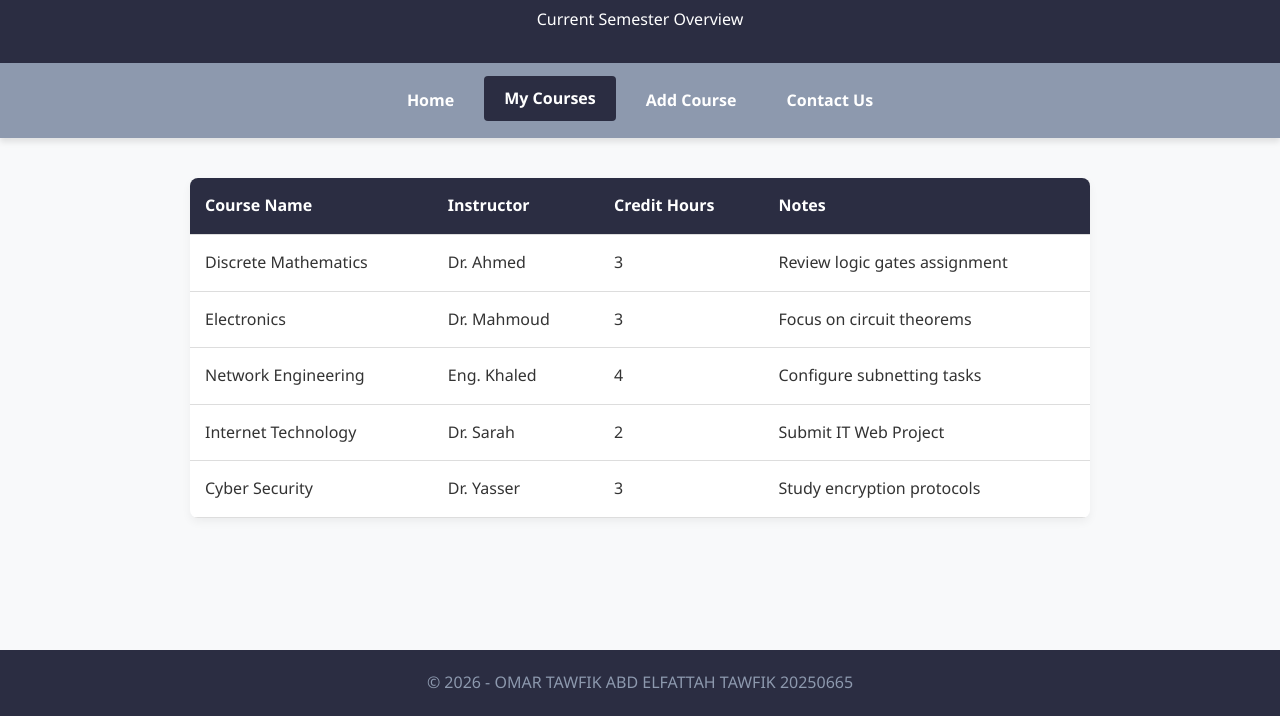
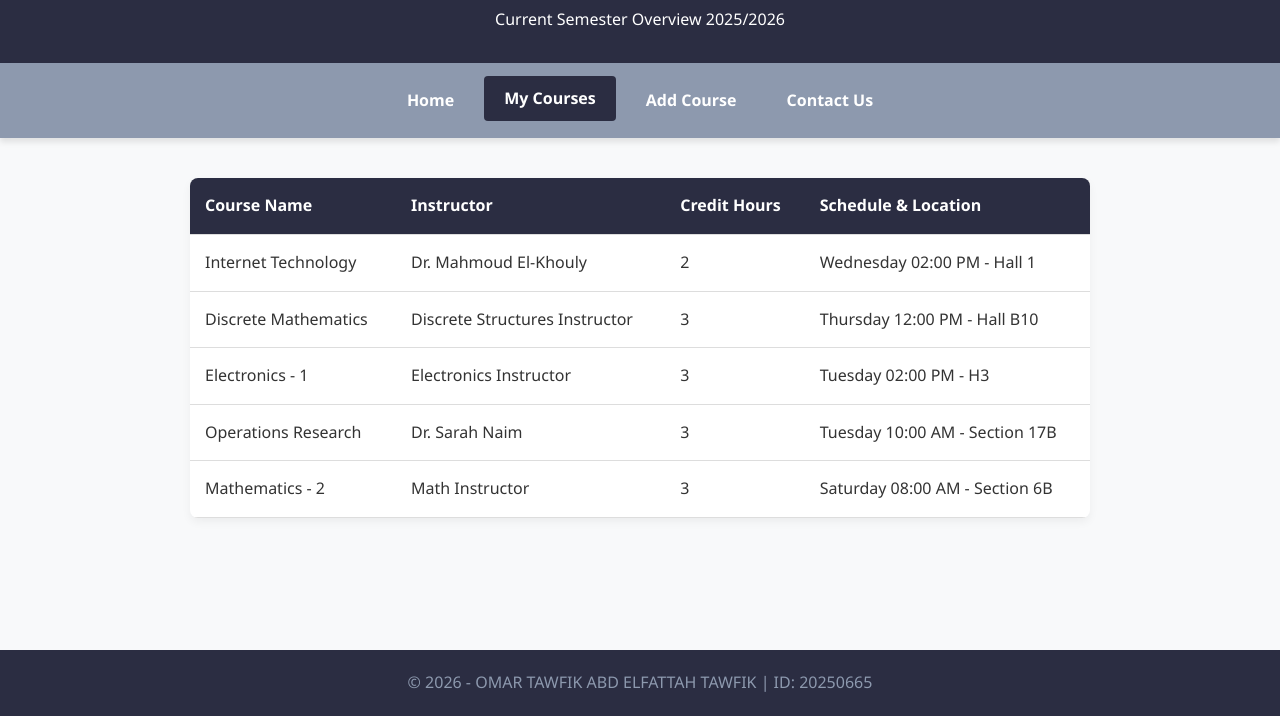
Before and after one commit to omartawfik-tech/IT-Project, a plain HTML site: page courses.html in a window 1280 px wide. Shown: the part 84-800 px from the top of the page. Drawn offline with Linux system fonts and the light colour scheme.

Commit message:
Update courses.html

```diff
--- a/courses.html
+++ b/courses.html
@@ -10,7 +10,7 @@
 
     <header>
         <h1>My Enrolled Courses</h1>
-        <p>Current Semester Overview</p>
+        <p>Current Semester Overview 2025/2026</p>
     </header>
 
     <nav>
@@ -28,39 +28,39 @@
                         <th>Course Name</th>
                         <th>Instructor</th>
                         <th>Credit Hours</th>
-                        <th>Notes</th>
+                        <th>Schedule & Location</th>
                     </tr>
                 </thead>
                 <tbody>
                     <tr>
-                        <td>Discrete Mathematics</td>
-                        <td>Dr. Ahmed</td>
-                        <td>3</td>
-                        <td>Review logic gates assignment</td>
+                        <td>Internet Technology</td>
+                        <td>Dr. Mahmoud El-Khouly</td>
+                        <td>2</td>
+                        <td>Wednesday 02:00 PM - Hall 1</td>
                     </tr>
                     <tr>
-                        <td>Electronics</td>
-                        <td>Dr. Mahmoud</td>
+                        <td>Discrete Mathematics</td>
+                        <td>Discrete Structures Instructor</td>
                         <td>3</td>
-                        <td>Focus on circuit theorems</td>
+                        <td>Thursday 12:00 PM - Hall B10</td>
                     </tr>
                     <tr>
-                        <td>Network Engineering</td>
-                        <td>Eng. Khaled</td>
-                        <td>4</td>
-                        <td>Configure subnetting tasks</td>
+                        <td>Electronics - 1</td>
+                        <td>Electronics Instructor</td>
+                        <td>3</td>
+                        <td>Tuesday 02:00 PM - H3</td>
                     </tr>
                     <tr>
-                        <td>Internet Technology</td>
-                        <td>Dr. Sarah</td>
-                        <td>2</td>
-                        <td>Submit IT Web Project</td>
+                        <td>Operations Research</td>
+                        <td>Dr. Sarah Naim</td>
+                        <td>3</td>
+                        <td>Tuesday 10:00 AM - Section 17B</td>
                     </tr>
                     <tr>
-                        <td>Cyber Security</td>
-                        <td>Dr. Yasser</td>
+                        <td>Mathematics - 2</td>
+                        <td>Math Instructor</td>
                         <td>3</td>
-                        <td>Study encryption protocols</td>
+                        <td>Saturday 08:00 AM - Section 6B</td>
                     </tr>
                 </tbody>
             </table>
@@ -68,7 +68,7 @@
     </main>
 
     <footer>
-        <p>&copy; 2026 - OMAR TAWFIK ABD ELFATTAH TAWFIK 20250665</p>
+        <p>&copy; 2026 - OMAR TAWFIK ABD ELFATTAH TAWFIK | ID: 20250665</p>
     </footer>
 
 </body>
```
